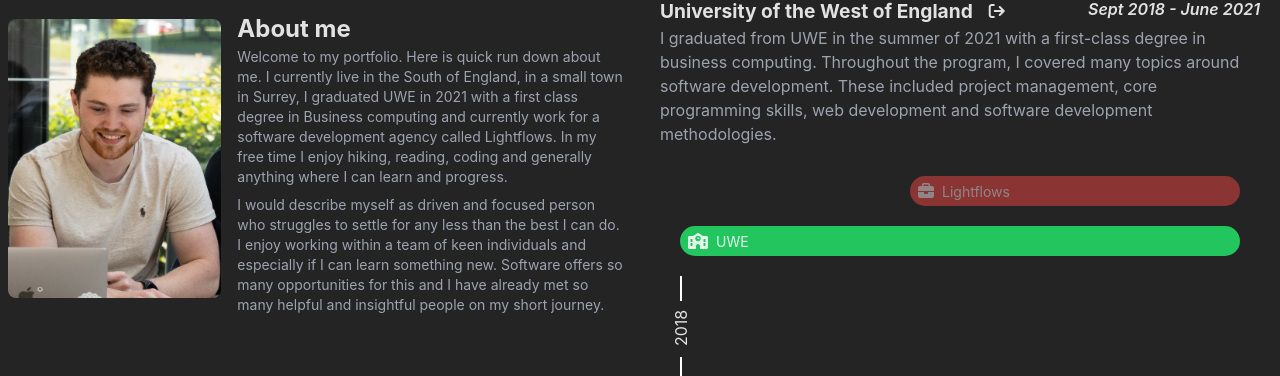
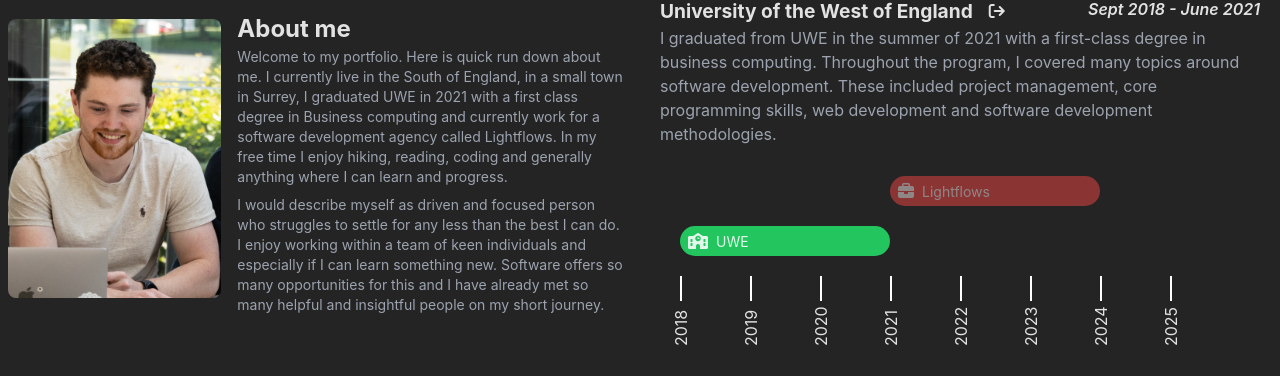
Before and after one commit to pjholt1234/personal-portfolio, a React (Vite) app: page / in a window 1280 px wide. Shown: the part 863-1239 px from the top of the page. Built offline with nearby package versions, Linux system fonts and the light colour scheme.

Commit message:
Hard code timeline row count

```diff
--- a/src/components/timeline/timelineRow.jsx
+++ b/src/components/timeline/timelineRow.jsx
@@ -1,7 +1,7 @@
 import PropTypes from "prop-types";
 
 const TimelineRow = ({ children, className = "", colCount = 8 }) => {
-  const gridCols = `grid-cols-${colCount}`;
+  const gridCols = `grid-cols-8`;
 
   return (
     <div className={`${className} grid ${gridCols} h-[50px]`}>
```
